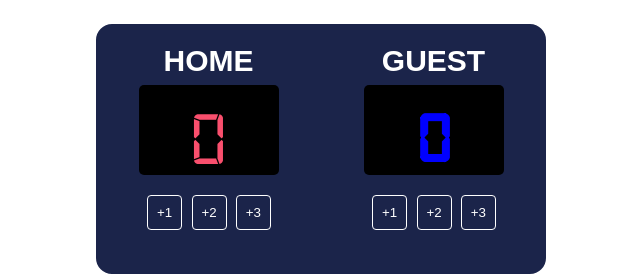
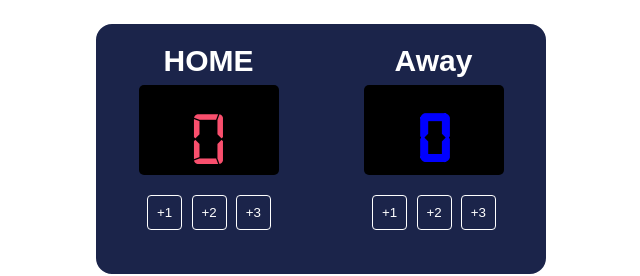
Before and after one commit to Mcarlos-dev/basketball-scoreboard, a website built with Vite: page index.html in a window 1280 px wide. Shown: the top 276 px of the page, 319-959 px from the left. Built offline with nearby package versions, Linux system fonts and the light colour scheme.

Commit message:
New header or my client

```diff
--- a/index.html
+++ b/index.html
@@ -16,7 +16,7 @@
         </div>
     </div>
     <div class="block">
-        <h2 class="counter" id="guest-tittle">GUEST</h2>
+        <h2 class="counter" id="guest-tittle">Away</h2>
         <div  class="number number1">
             <h3 id="guest-el">0</h3>
         </div>
```
